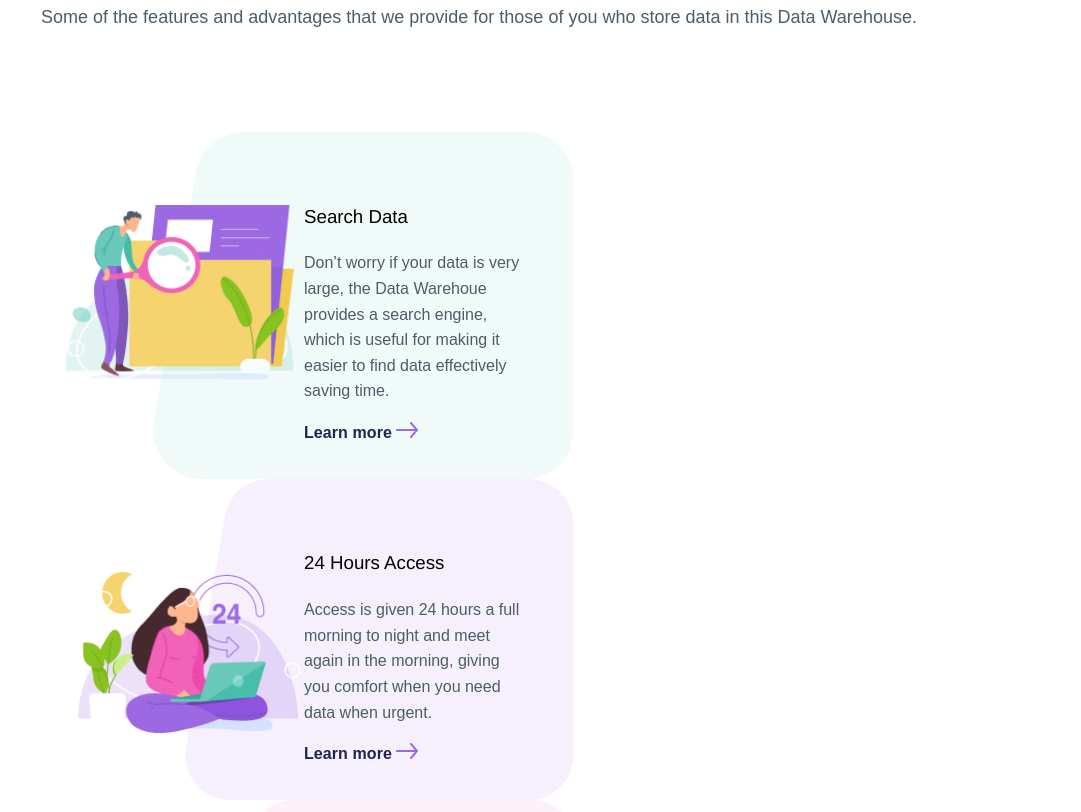
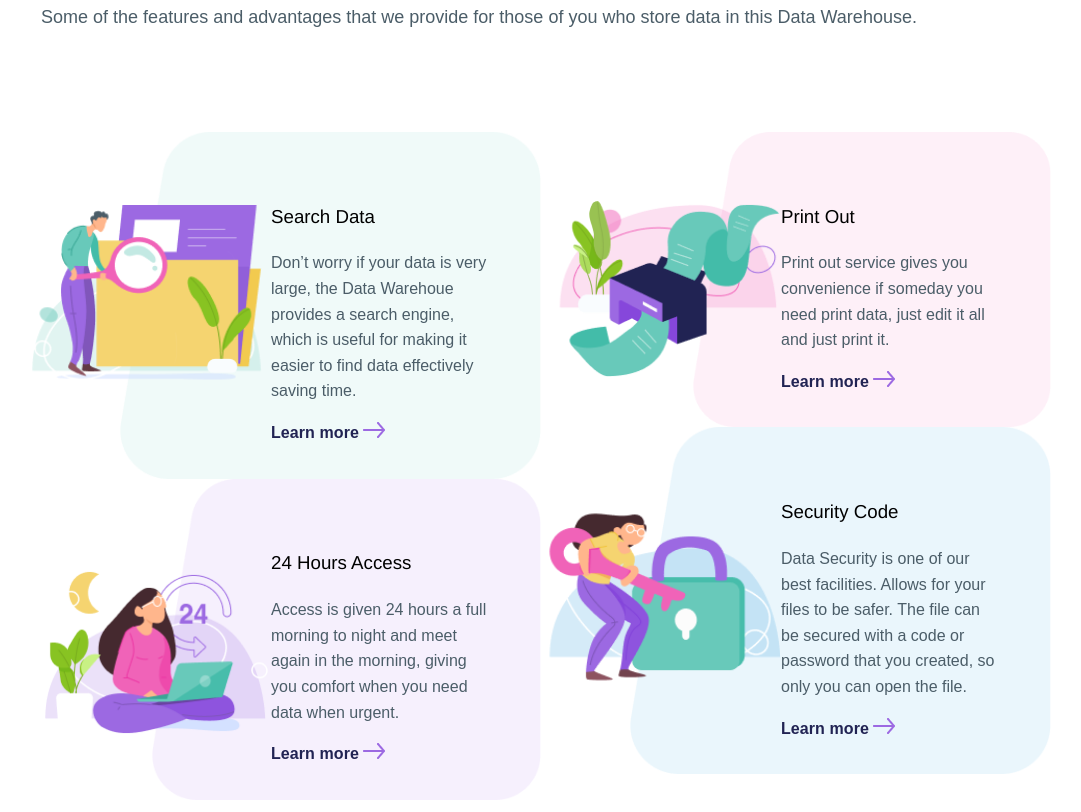
Before and after one commit to calistamayer/click-up, a website: page index.html in a window 1280 px wide. Shown: the part 2428-3240 px from the top of the page, without its empty margins (169-1250 px from the left). Drawn offline with nearby package versions, Linux system fonts and the light colour scheme; a web font is replaced by a local one.

Commit message:
features styling

```diff
--- a/assets/css/styles.css
+++ b/assets/css/styles.css
@@ -155,7 +155,7 @@ body {
 .features__grid {
     display: flex;
     /* justify-content: space-around; */
-    flex-wrap: wrap;
+    /* flex-wrap: wrap; */
     /* width: 1118px; */
 }
 .features__grid-titles {
@@ -184,7 +184,7 @@ body {
     background-size: contain;
     /* margin: 25px; */
     background-position: bottom right;
-    padding: 50px 50px 33px 33px;
+    padding: 50px 50px 33px 0;
 
     /* justify-content: space-around; */
 }
--- a/index.html
+++ b/index.html
@@ -71,6 +71,7 @@
             this Data
             Warehouse.</p>
         <div class="features__grid">
+            <div>
             <div class="features__cell features__cell_search-data">
                 <img src="./assets/img/clip-3.png" alt="clip art person with magnifying glass and document"
                     class="features__img features__img_search-data">
@@ -95,6 +96,8 @@
                             alt="purple arrow"></a>
                 </div>
             </div>
+        </div>
+        <div>
             <div class="features__cell features__cell_print-out">
                 <img src="./assets/img/clip-5.png" alt="clip art printer" class="features__img features__img_print-out">
                 <div>
@@ -117,6 +120,7 @@
                             alt="purple arrow"></a>
                 </div>
             </div>
+        </div>
         </div>
     </div>
 
```
